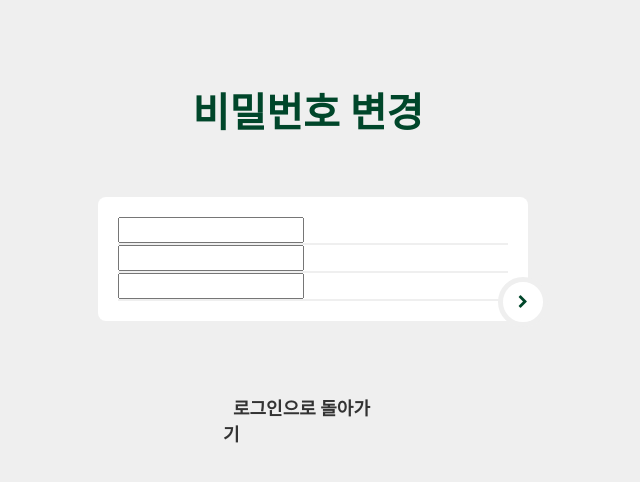
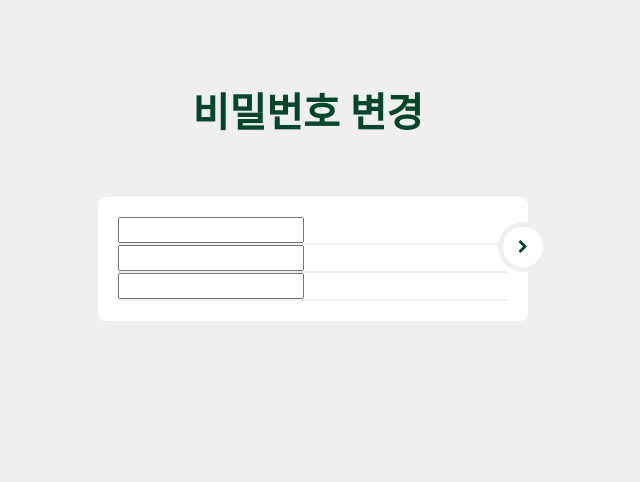
Before and after one commit to minrongtic/9th-personal-project, a Django app: template Esainbolt/route/templates/account/password_change.html in a window 1280 px wide. Shown: the top 482 px of the page, without its empty margins (332-972 px from the left). Run offline with Django 3.2, Linux system fonts and the light colour scheme; the template is opened without the code that fills it, so the values that code supplies are empty, except form fields; tables that the repository leaves empty hold one stand-in row (values such as "Sample post"); form fields are guessed from the names that the template uses; some libraries are stand-ins or nearby versions; some web fonts are replaced.

Commit message:
allauth template 오버라이딩 최종수정

```diff
--- a/Esainbolt/route/static/route/css/login.css
+++ b/Esainbolt/route/static/route/css/login.css
@@ -43,11 +43,11 @@
   .etc-login-form {
     color: #919191;
     padding: 10px 65px;
-    font-size: large;
+    font-size: medium;
   }
   .etc-login-form p {
     margin: 0px -40px;
-    font-size:large;
+    font-size:medium;
   }
   /*=== 4. Main Form ===*/
   .login-form-1 {
--- a/Esainbolt/route/static/route/css/password_change.css
+++ b/Esainbolt/route/static/route/css/password_change.css
@@ -43,17 +43,17 @@
   .etc-login-form {
     color: #919191;
     padding: 10px 65px;
-    font-size: large;
+    font-size: medium;
   }
   .etc-login-form p {
     margin: -30px -10px;
-    font-size:large;
+    font-size:medium;
   }
 
   .etc-login-form a {
     color: #333333;
     font-weight: 700;
-    margin: 10px; 30px;
+    margin: 10px 30px;
     transition: all ease-in-out 200ms;
   }
   /*=== 4. Main Form ===*/
--- a/Esainbolt/route/static/route/css/signup.css
+++ b/Esainbolt/route/static/route/css/signup.css
@@ -43,11 +43,11 @@ a:hover {
 .etc-login-form {
   color: #919191;
   padding: 10px 65px;
-  font-size: large;
+  font-size: medium;
 }
 .etc-login-form p {
   margin: -30px -10px;
-  font-size:large;
+  font-size:medium;
 }
 /*=== 4. Main Form ===*/
 .login-form-1 {
--- a/Esainbolt/route/templates/account/password_change.html
+++ b/Esainbolt/route/templates/account/password_change.html
@@ -45,10 +45,10 @@
 					</div>
 				<button type="submit" class="login-button"><i class="fa fa-chevron-right"></i></button>
 			</div>
-			<div class="etc-login-form">
+			<!-- <div class="etc-login-form">
 				<br>
-				<a href="{% url 'account_login' %}">로그인으로 돌아가기</a>
-			</div>
+				<a href="{% url 'account_login' %}">로그인으로</a>
+			</div> -->
 		</form>
 	</div>
 </body>
```
Also changed, not shown: Esainbolt/db.sqlite3.
